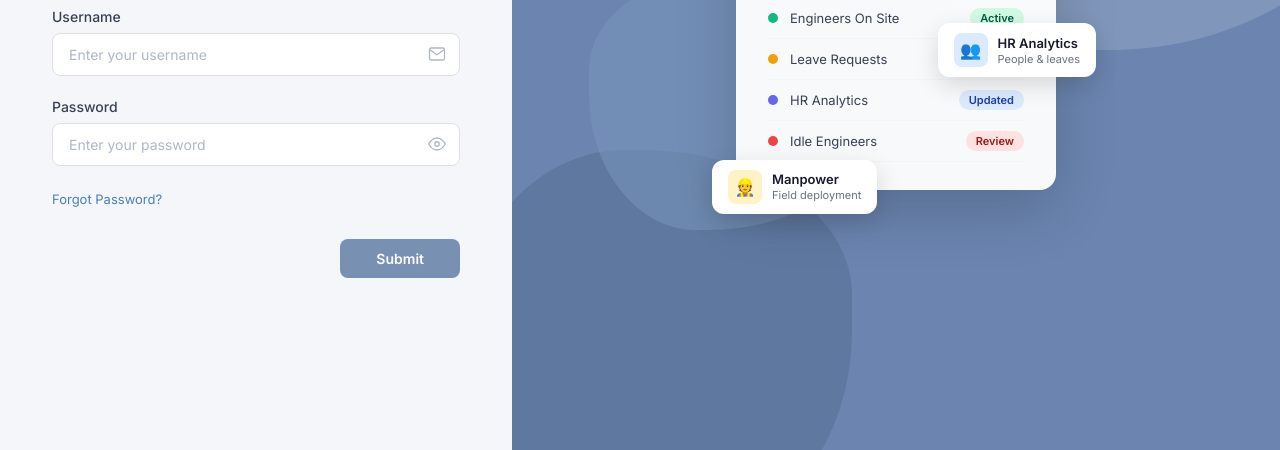
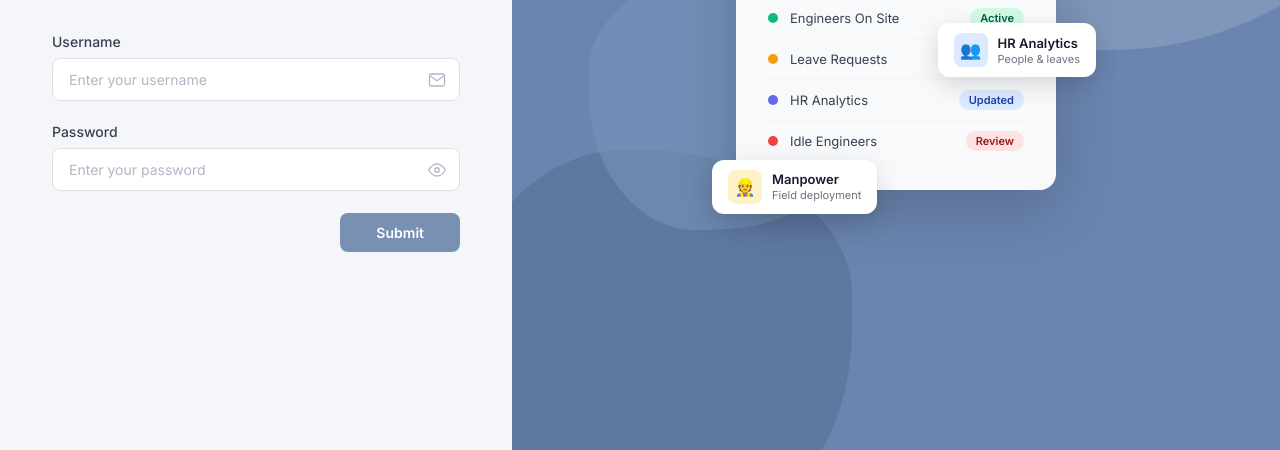
Before and after one commit to DivKiller1/etpl_dashboard, a website built with Vite: page login.html in a window 1280 px wide. Shown: the part 350-800 px from the top of the page. Built offline with nearby package versions, Linux system fonts and the light colour scheme.

Commit message:
shipping deploy

```diff
--- a/login.html
+++ b/login.html
@@ -397,8 +397,6 @@
                 <span class="field-error" id="password-error">This field is required.</span>
             </div>
 
-            <a href="#" class="forgot-link">Forgot Password?</a>
-
             <div class="form-footer">
                 <button type="submit" class="btn-submit" id="submit-btn">
                     <span class="spinner"></span>
```
